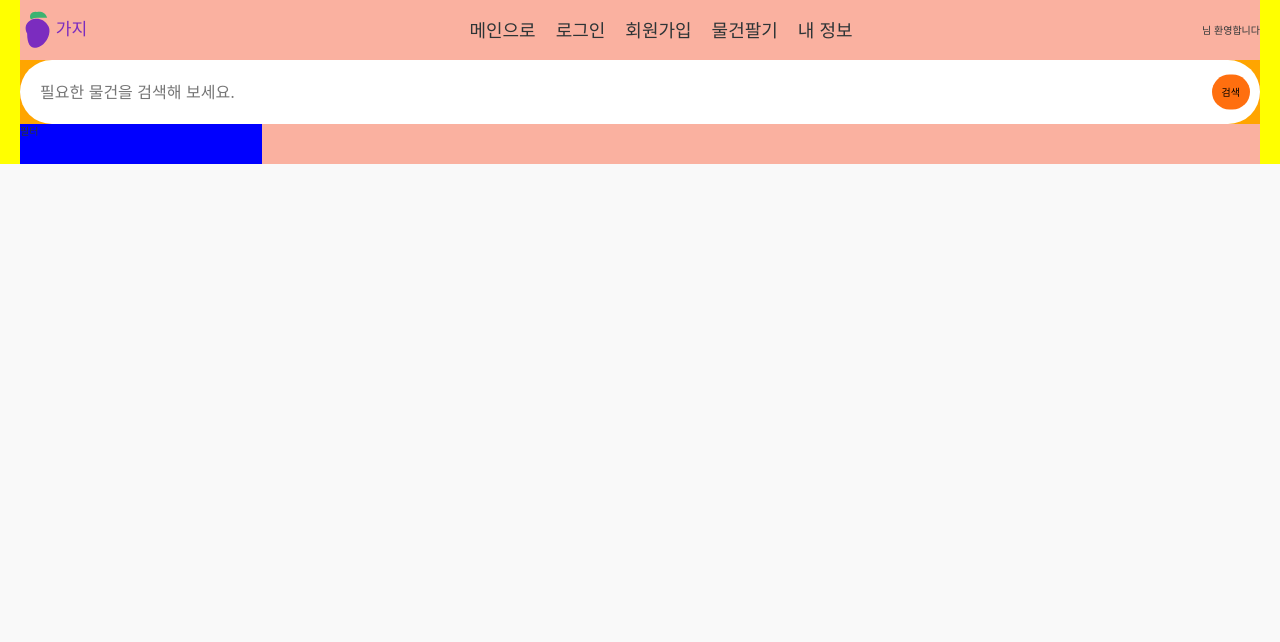
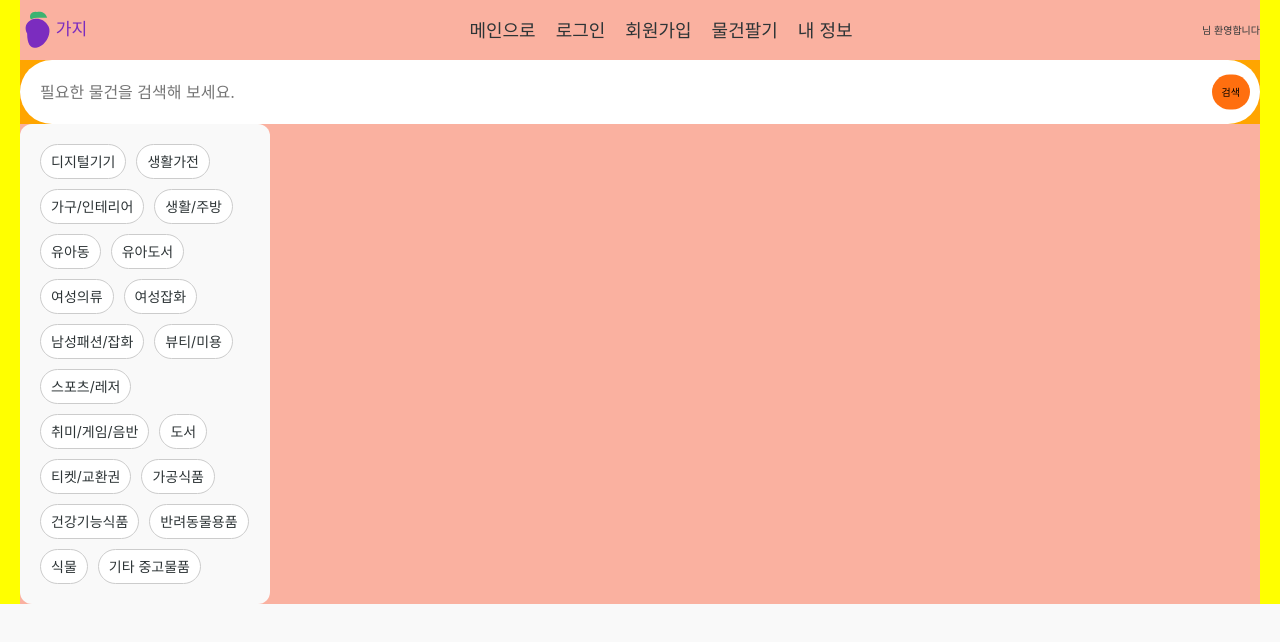
Before and after one commit to hoj0806/Eggplant-Market, a React (Vite) app: page / in a window 1280 px wide. Shown: the top 642 px of the page. Built offline with nearby package versions, Linux system fonts and the light colour scheme; no server answers; the database is empty.

Commit message:
feature : 카테고리 기본 디자인

```diff
--- a/src/features/product/ProductGrid.tsx
+++ b/src/features/product/ProductGrid.tsx
@@ -4,6 +4,7 @@ import styled from "styled-components";
 
 const StyledGrid = styled.div`
   display: grid;
+  flex: 1; /* 남은 공간 모두 차지 */
   grid-template-columns: repeat(4, 1fr);
   gap: 2rem;
   padding: 2rem;
--- /dev/null
+++ b/src/ui/CategoryFilter.tsx
@@ -0,0 +1,78 @@
+import { useState } from "react";
+import styled from "styled-components";
+
+const categories = [
+  "디지털기기",
+  "생활가전",
+  "가구/인테리어",
+  "생활/주방",
+  "유아동",
+  "유아도서",
+  "여성의류",
+  "여성잡화",
+  "남성패션/잡화",
+  "뷰티/미용",
+  "스포츠/레저",
+  "취미/게임/음반",
+  "도서",
+  "티켓/교환권",
+  "가공식품",
+  "건강기능식품",
+  "반려동물용품",
+  "식물",
+  "기타 중고물품",
+];
+
+const StyledFilterContainer = styled.div`
+  width: 25rem;
+  flex-shrink: 0;
+  padding: 2rem;
+  background-color: #f9f9f9;
+  border-radius: 1.2rem;
+  display: flex;
+  flex-wrap: wrap;
+  gap: 1rem;
+`;
+
+const CategoryLabel = styled.label<{ selected: boolean }>`
+  display: flex;
+  align-items: center;
+  gap: 0.5rem;
+  font-size: 1.4rem;
+  background-color: ${(props) => (props.selected ? "#ffe5cc" : "white")};
+  padding: 0.6rem 1rem;
+  border-radius: 2rem;
+  border: 1px solid #ccc;
+  cursor: pointer;
+  transition: all 0.2s;
+
+  &:hover {
+    background-color: #f0f0f0;
+  }
+
+  input {
+    display: none;
+  }
+`;
+
+const CategotyFilter = () => {
+  const [selectedCategory, setSelectedCategory] = useState<string | null>(null);
+
+  return (
+    <StyledFilterContainer>
+      {categories.map((category) => (
+        <CategoryLabel key={category} selected={selectedCategory === category}>
+          <input
+            type='radio'
+            name='category'
+            checked={selectedCategory === category}
+            onChange={() => setSelectedCategory(category)}
+          />
+          {category}
+        </CategoryLabel>
+      ))}
+    </StyledFilterContainer>
+  );
+};
+
+export default CategotyFilter;
--- a/src/ui/MainSection.tsx
+++ b/src/ui/MainSection.tsx
@@ -1,19 +1,16 @@
 import styled from "styled-components";
 import ProductGrid from "../features/product/ProductGrid";
+import CategotyFilter from "./CategoryFilter";
 
 const StyledMainSection = styled.section`
   display: flex;
   gap: 6rem;
 `;
 
-const StyledFilterContainer = styled.div`
-  width: 24.2rem;
-  background-color: blue;
-`;
 const MainSection = () => {
   return (
     <StyledMainSection>
-      <StyledFilterContainer>필터</StyledFilterContainer>
+      <CategotyFilter />
       <ProductGrid />
     </StyledMainSection>
   );
```
